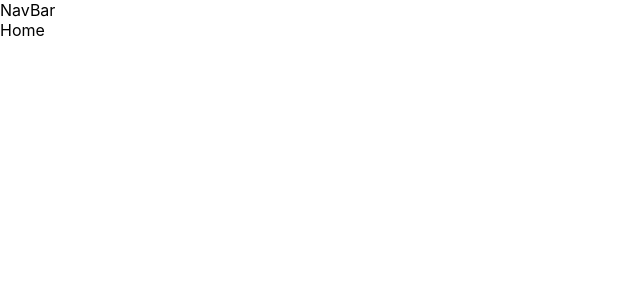
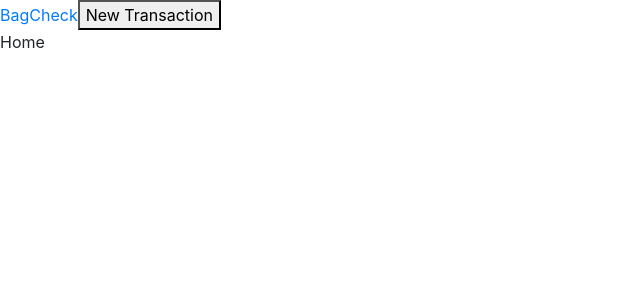
Before and after one commit to chellxh/budgtrxfrontend, a React (Create React App) app: page / in a window 1280 px wide. Shown: the top 300 px of the page, without its empty margins (0-640 px from the left). Built offline with nearby package versions, Linux system fonts and the light colour scheme.

Commit message:
navBar component skeleton

```diff
--- a/public/index.html
+++ b/public/index.html
@@ -21,6 +21,14 @@
       work correctly both with client-side routing and a non-root public URL.
       Learn how to configure a non-root public URL by running `npm run build`.
     -->
+    <!-- BOOTSTRAP -->
+    <link
+      rel="stylesheet"
+      href="https://cdn.jsdelivr.net/npm/bootstrap@4.3.1/dist/css/bootstrap.min.css"
+      integrity="sha384-ggOyR0iXCbMQv3Xipma34MD+dH/1fQ784/j6cY/iJTQUOhcWr7x9JvoRxT2MZw1T"
+      crossorigin="anonymous"
+    />
+
     <title>BagCheck</title>
   </head>
   <body>
--- a/src/Components/NavBar/NavBar.js
+++ b/src/Components/NavBar/NavBar.js
@@ -1,7 +1,13 @@
 import React from "react";
+import { Link } from "react-router-dom";
 
 function NavBar() {
-  return <div>NavBar</div>;
+  return (
+    <nav>
+      <Link to="/">BagCheck</Link>
+      <button>New Transaction </button>
+    </nav>
+  );
 }
 
 export default NavBar;
```
